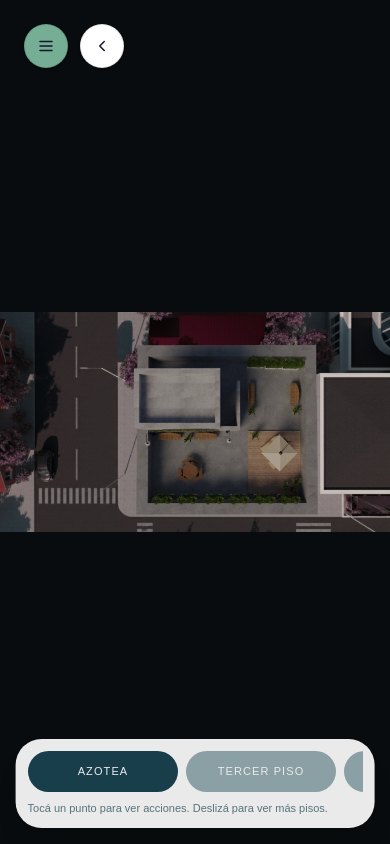
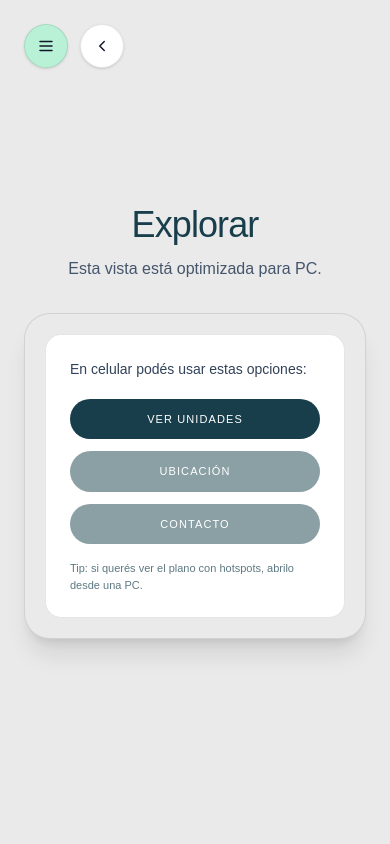
Before and after one commit to alinatramontana-ctrl/proyectoAlina-demo, a Next.js app: page /explorar in a window 390 px wide. Built offline with nearby package versions, Linux system fonts and the light colour scheme.

Commit message:
update explorar menu unified

```diff
--- a/app/explorar/ExplorarClient.tsx
+++ b/app/explorar/ExplorarClient.tsx
@@ -74,12 +74,9 @@ export default function ExplorarClient() {
 
   const [plantaActual, setPlantaActual] = useState<Piso>(pisoInicial);
 
-  // ✅ mejora de “delay”: mantener la anterior hasta que cargue la nueva
+  // ✅ delay fix (lo mantenemos): mantener la anterior hasta que cargue la nueva
   const [imgSrc, setImgSrc] = useState<string>(pisoInicial.src);
   const [loadingPlanta, setLoadingPlanta] = useState(false);
-
-  // ✅ mobile tap: abrir/cerrar card por unidad
-  const [activeUnidadId, setActiveUnidadId] = useState<string | null>(null);
 
   // sync con query param
   useEffect(() => {
@@ -137,10 +134,60 @@ export default function ExplorarClient() {
   );
 
   return (
-    <main
-      className="relative h-screen w-screen bg-[#0b0f11] sm:bg-black text-white overflow-hidden"
-      onClick={() => setActiveUnidadId(null)}
+    <main className="relative h-screen w-screen bg-black text-white overflow-hidden">
+      {/* Mobile: BLOQUEAMOS EXPLORAR */}
+      <div className="sm:hidden relative min-h-screen bg-[#EAEAEA] text-slate-900">
+        <TopLeftMenu backHref="/" />
+
+        <section className="min-h-screen flex items-center justify-center px-6 py-16">
+          <div className="w-full max-w-md">
+            <h1 className="text-center text-4xl tracking-tight text-[#183e4b]">
+              Explorar
+            </h1>
+            <p className="mt-3 text-center text-slate-600">
+              Esta vista está optimizada para PC.
+            </p>
+
+            <div className="mt-8 rounded-[26px] bg-[#EAEAEA] p-5 shadow-xl border border-black/10">
+              <div className="rounded-2xl bg-white p-6 border border-black/10">
+                <p className="text-sm text-slate-700">
+                  En celular podés usar estas opciones:
+                </p>
+
+                <div className="mt-5 flex flex-col gap-3">
+                  <Link
+                    href="/unidades"
+                    className="rounded-full bg-[#183e4b] text-white text-[11px] uppercase tracking-widest py-3 text-center hover:opacity-90 transition"
                   >
+                    Ver unidades
+                  </Link>
+
+                  <Link
+                    href="/ubicacion"
+                    className="rounded-full bg-[#8ba0a4] text-white text-[11px] uppercase tracking-widest py-3 text-center hover:opacity-90 transition"
+                  >
+                    Ubicación
+                  </Link>
+
+                  <Link
+                    href="/contacto"
+                    className="rounded-full bg-[#8ba0a4] text-white text-[11px] uppercase tracking-widest py-3 text-center hover:opacity-90 transition"
+                  >
+                    Contacto
+                  </Link>
+                </div>
+
+                <p className="mt-4 text-[11px] text-[#183e4b]/70">
+                  Tip: si querés ver el plano con hotspots, abrilo desde una PC.
+                </p>
+              </div>
+            </div>
+          </div>
+        </section>
+      </div>
+
+      {/* Desktop: EXPLORAR ORIGINAL (solo PC) */}
+      <div className="hidden sm:block">
         <TopLeftMenu backHref="/" />
 
         {/* PLANO FULL SCREEN */}
@@ -148,16 +195,19 @@ export default function ExplorarClient() {
           <img
             src={imgSrc}
             alt={`Plano ${plantaActual.label}`}
-          className="absolute inset-0 h-full w-full object-contain sm:object-cover"
+            className="absolute inset-0 h-full w-full object-cover"
             draggable={false}
           />
+
+          {/* overlay suave */}
           <div className="absolute inset-0 bg-black/20" />
+
           {loadingPlanta && (
             <div className="absolute inset-0 bg-black/10 backdrop-blur-[1px]" />
           )}
         </div>
 
-      {/* HOTSPOTS */}
+        {/* HOTSPOTS (hover) */}
         <div className="absolute inset-0 z-20">
           {hotspotsDelPiso.map((h) => {
             const u = UNIDADES.find(
@@ -172,8 +222,6 @@ export default function ExplorarClient() {
               plantaActual.id === "pb" ||
               String(u.tipo).toLowerCase() === "local";
 
-          const isOpen = activeUnidadId === String(u.id);
-
             return (
               <div
                 key={`${h.pisoId}-${h.unidadId}`}
@@ -181,14 +229,7 @@ export default function ExplorarClient() {
                   vendido ? "pointer-events-none opacity-80" : ""
                 }`}
                 style={{ left: `${h.x}%`, top: `${h.y}%` }}
-              onClick={(e) => {
-                e.stopPropagation();
-                setActiveUnidadId((prev) =>
-                  prev === String(u.id) ? null : String(u.id)
-                );
-              }}
               >
-              {/* pin */}
                 <span className="relative block -translate-x-1/2 -translate-y-1/2">
                   <span
                     className={`absolute inset-0 rounded-full ${styles.ring} animate-ping`}
@@ -198,27 +239,13 @@ export default function ExplorarClient() {
                   />
                 </span>
 
-              {/* label */}
                 <span className="absolute left-1/2 top-1/2 mt-3 -translate-x-1/2 text-[11px] uppercase tracking-widest text-white/80">
                   {h.label}
                 </span>
 
-              {/* card hover (desktop) + tap (mobile) */}
                 {!vendido && (
-                <div
-                  className={[
-                    "absolute left-1/2 top-1/2 mt-6 -translate-x-1/2 z-30 w-[280px]",
-                    // Desktop hover
-                    "pointer-events-none opacity-0 translate-y-2 group-hover:opacity-100 group-hover:translate-y-0",
-                    // Mobile tap
-                    isOpen ? "opacity-100 translate-y-0 pointer-events-auto" : "",
-                    "transition",
-                  ].join(" ")}
-                >
-                  <div
-                    className="rounded-2xl border border-white/10 bg-black/90 p-4 backdrop-blur"
-                    onClick={(e) => e.stopPropagation()}
-                  >
+                  <div className="pointer-events-none opacity-0 translate-y-2 group-hover:opacity-100 group-hover:translate-y-0 transition absolute left-1/2 top-1/2 mt-6 -translate-x-1/2 z-30 w-[280px]">
+                    <div className="pointer-events-auto rounded-2xl border border-white/10 bg-black/90 p-4 backdrop-blur">
                       <div className="flex items-start justify-between gap-3">
                         <div>
                           <p className="text-sm font-medium">{u.nombre}</p>
@@ -247,7 +274,6 @@ export default function ExplorarClient() {
                                 plantaActual.id
                               )}`}
                               className="flex items-center justify-center text-center border border-white/30 bg-black/30 px-3 py-2 text-[10px] uppercase tracking-widest leading-none hover:bg-white hover:text-black transition"
-                            onClick={(e) => e.stopPropagation()}
                             >
                               Explorar
                             </Link>
@@ -257,7 +283,6 @@ export default function ExplorarClient() {
                                 plantaActual.id
                               )}`}
                               className="flex items-center justify-center text-center border border-white/30 bg-black/30 px-3 py-2 text-[10px] uppercase tracking-widest leading-none hover:bg-white hover:text-black transition"
-                            onClick={(e) => e.stopPropagation()}
                             >
                               Tour 360°
                             </Link>
@@ -267,7 +292,6 @@ export default function ExplorarClient() {
                         <Link
                           href={`/contacto?unidad=${encodeURIComponent(u.nombre)}`}
                           className="flex items-center justify-center text-center border border-white/30 bg-black/30 px-3 py-2 text-[10px] uppercase tracking-widest leading-none hover:bg-white hover:text-black transition"
-                        onClick={(e) => e.stopPropagation()}
                         >
                           Consultar precio
                         </Link>
@@ -280,31 +304,18 @@ export default function ExplorarClient() {
           })}
         </div>
 
-      {/* CARD PISOS RESPONSIVE */}
-      <aside
-        className="
-          fixed z-40
-          left-1/2 -translate-x-1/2 bottom-4
-          w-[92vw] max-w-[520px]
-          sm:absolute sm:left-auto sm:bottom-auto sm:right-6 sm:top-1/2
-          sm:-translate-y-1/2 sm:translate-x-0 sm:w-[220px]
-        "
-        onClick={(e) => e.stopPropagation()}
-      >
-        <div className="rounded-[26px] bg-[#EAEAEA] p-3 sm:p-4 shadow-xl">
-          <div className="flex sm:flex-col gap-2 sm:gap-3 overflow-x-auto sm:overflow-visible">
+        {/* CARD DERECHA */}
+        <aside className="absolute right-6 top-1/2 -translate-y-1/2 z-40 w-[220px]">
+          <div className="rounded-[26px] bg-[#EAEAEA] p-4 shadow-xl">
+            <div className="flex flex-col gap-3">
               {PISOS.map((p) => {
                 const active = plantaActual.id === p.id;
                 return (
                   <button
                     key={p.id}
-                  onClick={() => {
-                    setActiveUnidadId(null);
-                    setPlantaActual(p);
-                  }}
+                    onClick={() => setPlantaActual(p)}
                     className={[
-                    "shrink-0 rounded-full px-4 py-3 text-[11px] uppercase tracking-widest transition",
-                    "min-w-[150px] sm:min-w-0",
+                      "rounded-full px-4 py-3 text-[11px] uppercase tracking-widest transition",
                       active
                         ? "bg-[#183e4b] text-[#EAEAEA]"
                         : "bg-[#8ba0a4] text-[#EAEAEA] hover:opacity-90",
@@ -315,12 +326,9 @@ export default function ExplorarClient() {
                 );
               })}
             </div>
-
-          <p className="mt-2 text-[11px] text-[#183e4b]/70 sm:hidden">
-            Tocá un punto para ver acciones. Deslizá para ver más pisos.
-          </p>
           </div>
         </aside>
+      </div>
     </main>
   );
 }
```
Lines whose indentation alone changed are shown as unchanged.
